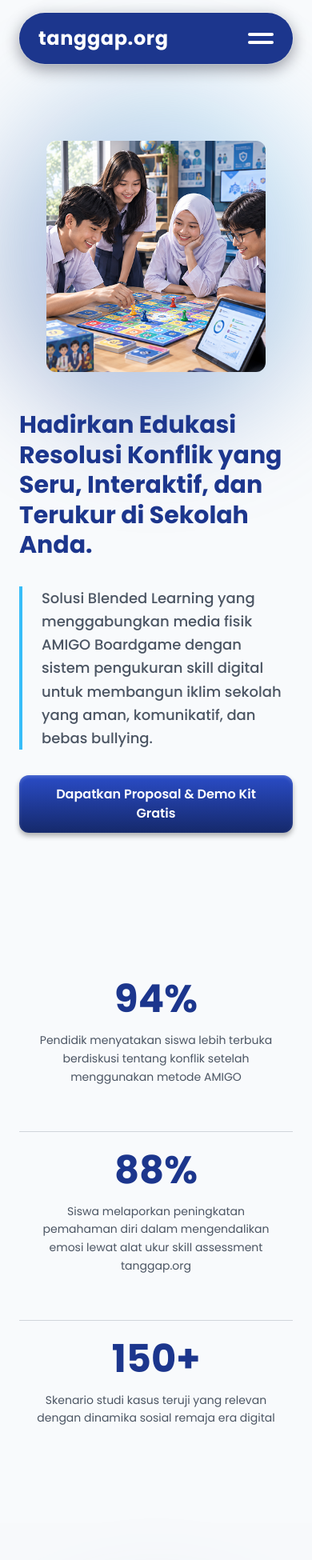
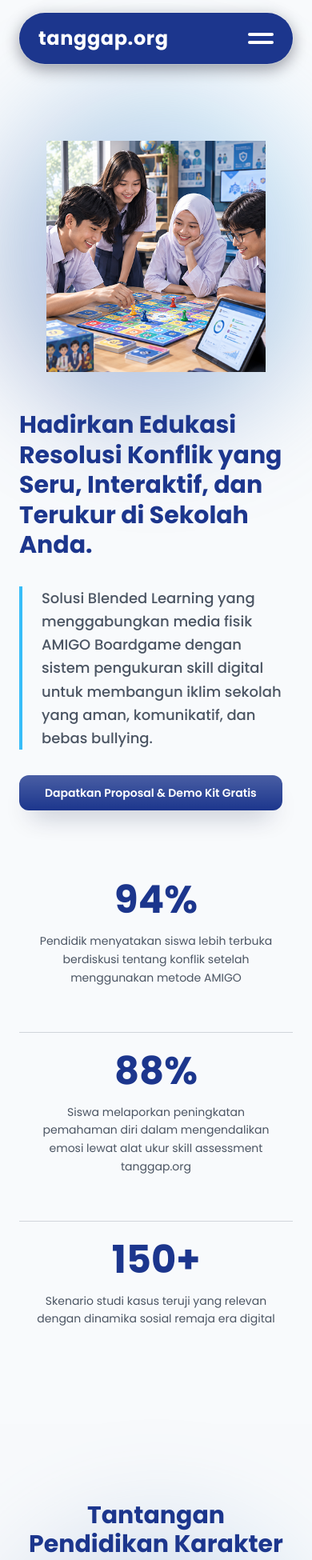
Before and after one commit to RIQORAHMAHIDAYAT/frontend-tanggap.org-, a Vue app: page / in a window 390 px wide. Shown: the top 1950 px of the page at 80% size. Built offline with nearby package versions, Linux system fonts and the light colour scheme.

Commit message:
style: unify cta buttons to brand blue

```diff
--- a/src/components/ClosingSection.vue
+++ b/src/components/ClosingSection.vue
@@ -13,7 +13,7 @@
       <p class="text-lg md:text-xl text-blue-100 font-light mb-12 max-w-2xl mx-auto leading-relaxed">
         Dukung remaja mengembangkan kemampuan komunikasi, pengelolaan emosi, dan penyelesaian konflik melalui pengalaman belajar yang seru, interaktif, dan terukur.
       </p>
-      <button class="bg-white text-[#1C3BAA] font-bold py-4 px-10 rounded-[10px] shadow-lg hover:shadow-xl transition-all duration-300">
+      <button class="bg-[#1C368D] bg-gradient-to-b from-white/20 to-transparent text-white font-bold py-4 px-10 rounded-[10px] shadow-[0_18px_32px_-16px_rgba(11,21,60,0.45)] hover:shadow-[0_24px_40px_-18px_rgba(11,21,60,0.55)] hover:scale-[1.03] transition-all duration-300">
         Dapatkan Proposal & Demo Kit Gratis
       </button>
     </div>
--- a/src/components/HeroSection.vue
+++ b/src/components/HeroSection.vue
@@ -20,7 +20,7 @@
           </p>
         </div>
 
-        <button class="bg-gradient-to-b from-[#2A4CC7] to-[#15296b] shadow-[0_4px_6px_rgba(0,0,0,0.3),inset_0_2px_4px_rgba(255,255,255,0.2)] hover:from-[#3256df] hover:to-[#1a3385] text-white font-semibold py-3 px-8 rounded-xl transition-all duration-300 active:scale-95 active:shadow-none">
+        <button class="bg-[#1C368D] bg-gradient-to-b from-white/20 to-transparent text-white font-semibold py-3 px-8 rounded-xl text-sm md:text-base whitespace-nowrap shadow-[0_18px_32px_-16px_rgba(11,21,60,0.45)] hover:scale-[1.03] transition-all duration-300 active:scale-95 active:shadow-none">
           Dapatkan Proposal & Demo Kit Gratis
         </button>
       </div>
@@ -31,12 +31,12 @@
         <div class="absolute top-1/2 left-1/2 -translate-x-1/2 -translate-y-1/2 w-[145%] h-[145%] bg-gradient-to-tr from-[#1C368D]/[37%] to-sky-300/[37%] rounded-full blur-3xl -z-10"></div>
 
         <!-- Hero Image -->
-        <img src="../assets/placeholder_1.png" alt="Hero Image" class="w-full h-auto max-h-[500px] object-contain md:object-cover rounded-xl cursor-pointer transition-transform duration-200 ease-out hover:scale-[1.03] relative z-10" />
+        <img src="../assets/placeholder_1.png" alt="Hero Image" class="w-full h-auto max-h-[500px] object-contain cursor-pointer transition-transform duration-200 ease-out hover:scale-[1.03] relative z-10" />
       </div>
     </div>
 
     <!-- Stats Section -->
-    <div ref="statsRef" class="mt-40 md:mt-56 grid grid-cols-1 md:grid-cols-3 gap-8 text-center divide-y md:divide-y-0 md:divide-x-2 divide-gray-300">
+    <div ref="statsRef" class="mt-16 md:mt-56 grid grid-cols-1 md:grid-cols-3 gap-8 text-center divide-y md:divide-y-0 md:divide-x-2 divide-gray-300">
       <div class="py-6 md:py-0 px-4">
         <h3 class="text-5xl md:text-6xl font-bold text-[#1C368D] mb-4">{{ stat1 }}%</h3>
         <p class="text-gray-600 leading-relaxed text-sm">
@@ -121,18 +121,3 @@ onMounted(() => {
   }
 })
 </script>
-
-<style scoped>
-@keyframes float {
-  0%, 100% {
-    transform: translateY(0);
-  }
-  50% {
-    transform: translateY(-8px);
-  }
-}
-
-.animate-float {
-  animation: float 4s ease-in-out infinite;
-}
-</style>
```
